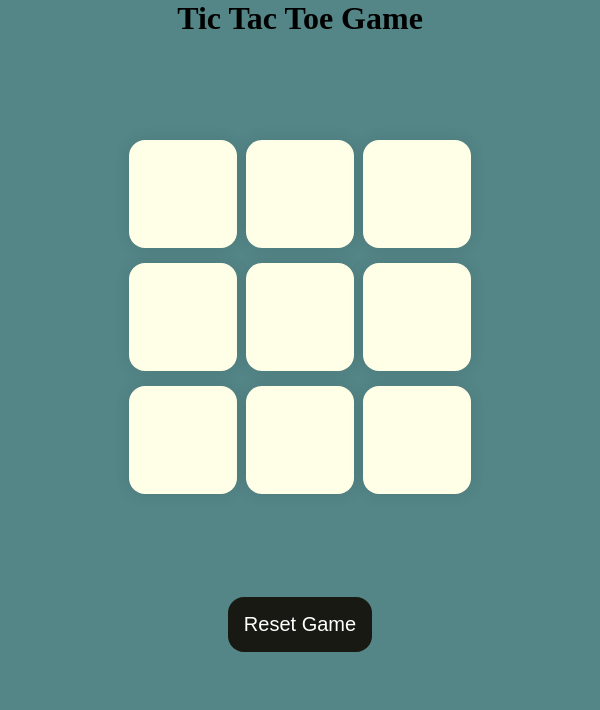
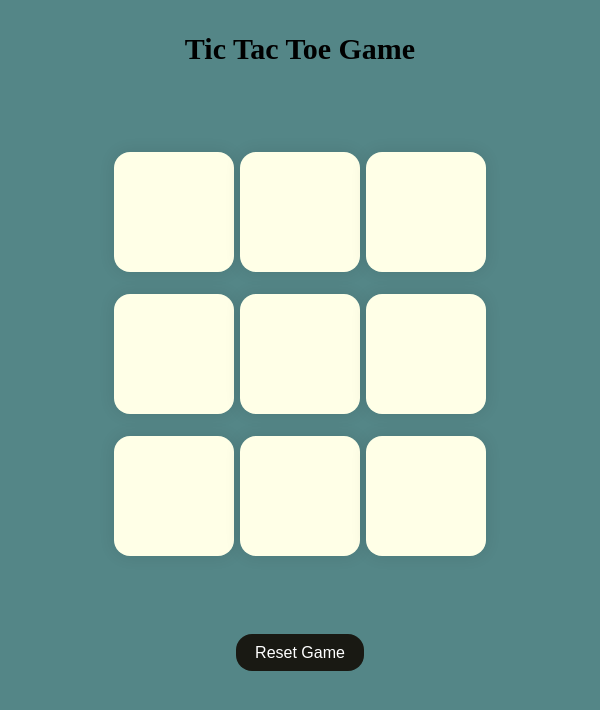
Before and after one commit to Mishra-senpai/TicTacToe, a plain HTML site: page index.html in a window 600 px wide. Drawn offline with Linux system fonts and the light colour scheme.

Commit message:
Trying to make responsive

```diff
--- a/style.css
+++ b/style.css
@@ -69,12 +69,12 @@ body{
 }
 
 .msg-container{
-    height: 100vmin;
+    height: 50vmin;
     display: flex;
     justify-content: center;
     align-items: center;
     flex-direction: column;
-    gap: 4rem;
+    gap: 2rem;
 }
 
 .hide{
@@ -92,3 +92,62 @@ body{
     from { box-shadow: 0 0 10px yellow; }
     to   { box-shadow: 0 0 25px yellow; }
 }
+
+/* Responsive for Mobile (small phones) */
+@media (max-width: 600px) {
+    body {
+        padding: 1rem;
+        display: flex;
+        flex-direction: column;
+        align-items: center;
+    }
+
+    .msg-container {
+        height: auto;
+        gap: 1rem;
+        margin-top: 1rem;
+        font-size: 4vmin;
+    }
+
+    h1 {
+        font-size: 6vmin;
+        margin-top: 1rem;
+    }
+
+    #new-btn, #reset-btn {
+        padding: 0.6rem 1.2rem;
+        font-size: 1rem;
+        margin-top: 0.5rem;
+    }
+
+    .game {
+        width: 80vmin;
+        height: 80vmin;
+        margin-top: 1rem;
+    }
+
+    .box {
+        width: 23vmin;
+        height: 23vmin;
+        font-size: 10vmin;
+    }
+}
+
+/*Responsive for Tablets / Big Phones */
+@media (min-width: 600px) and (max-width: 1024px) {
+    .game {
+        width: 70vmin;
+        height: 70vmin;
+        gap: 1vmin;
+    }
+
+    .box {
+        width: 20vmin;
+        height: 20vmin;
+        font-size: 9vmin;
+    }
+
+    h1 {
+        font-size: 5vmin;
+    }
+}
```
